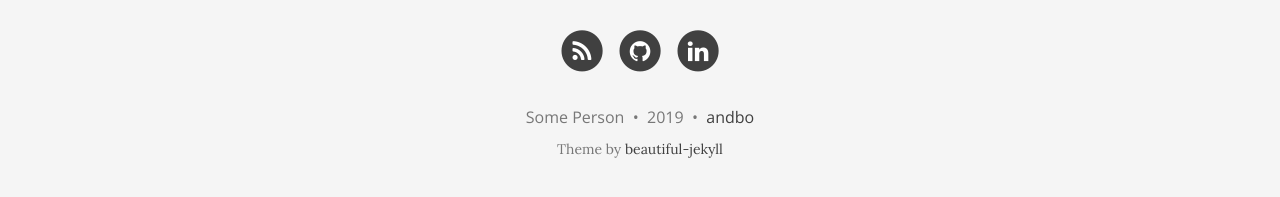
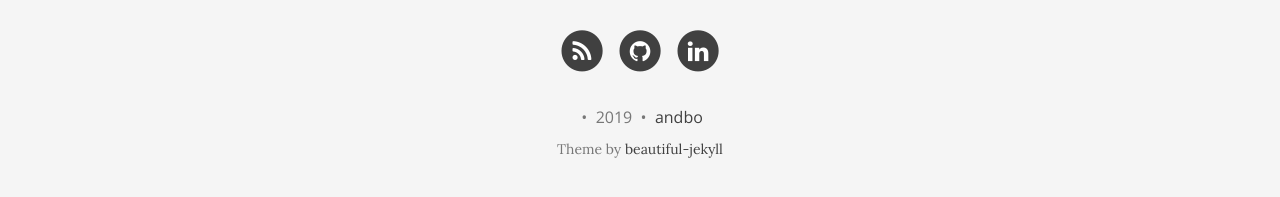
Before and after one commit to andbo/andbo.github.io, a Jekyll site: the page built from aboutme.md, in a window 1280 px wide and 951 px high. Shown: the part 741-938 px from the top of the window. Built offline with Jekyll 4.4.1, drawn with Linux system fonts in a browser that asks for light colours; nearby versions of some CDN libraries.

Commit message:
update config and layout

```diff
--- a/_config.yml
+++ b/_config.yml
@@ -64,8 +64,7 @@ footer-link-col: "#404040"
 
 # Change all these values or delete the ones you don't want.
 # Important: you must keep the "name" parameter, everything else you can remove
-author:
-  name: Some Person
+author: andbo
 
 # Select your active Social Network Links.
 # Uncomment the links you want to show in the footer and add your information to each link.
--- a/_layouts/slide.html
+++ b/_layouts/slide.html
@@ -11,7 +11,7 @@
       {% endif %}
     </title>
 
-    <meta name="author.name" content="{{ site.author }}" />
+    <meta name="author" content="{{ site.author }}" />
 
     <!-- Description -->
     {% if page.description %}
```
